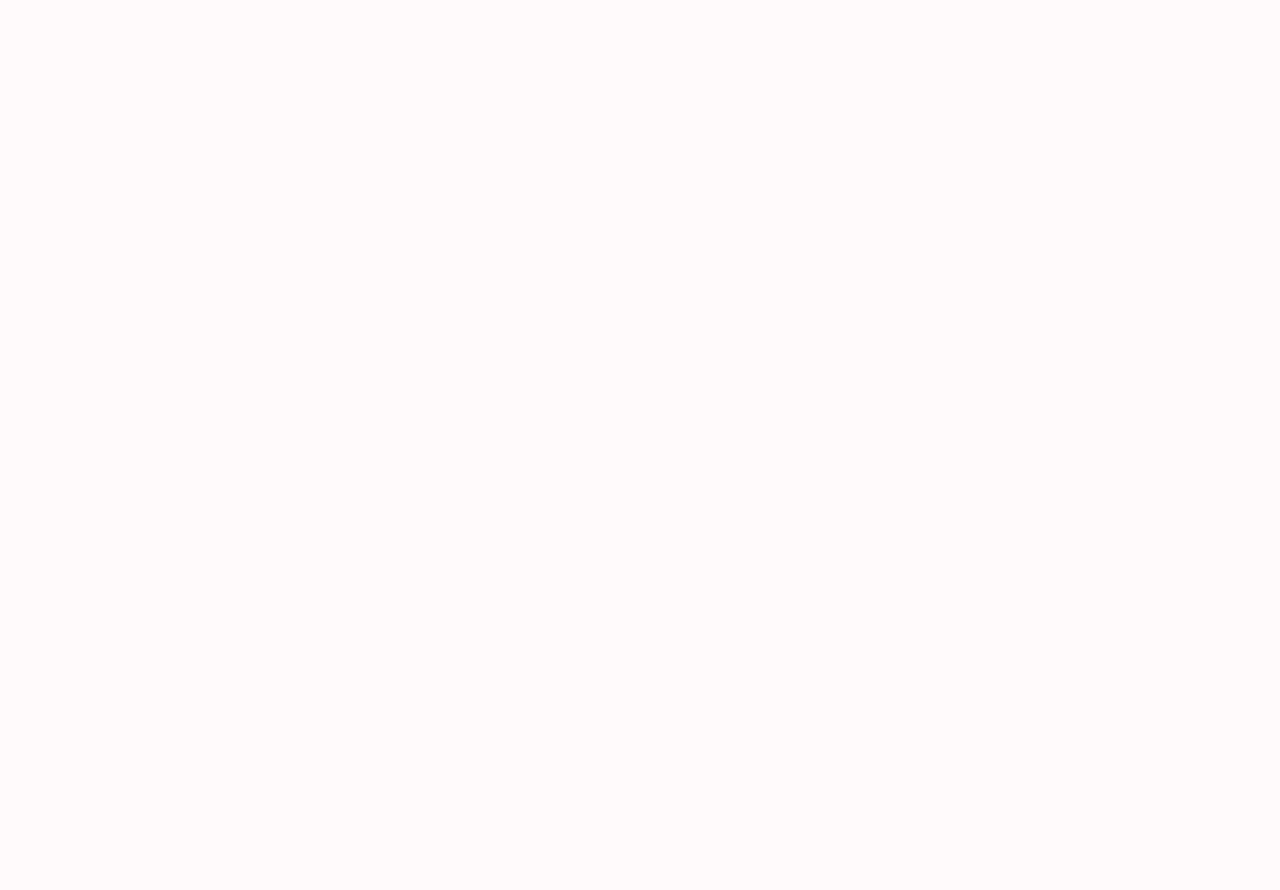
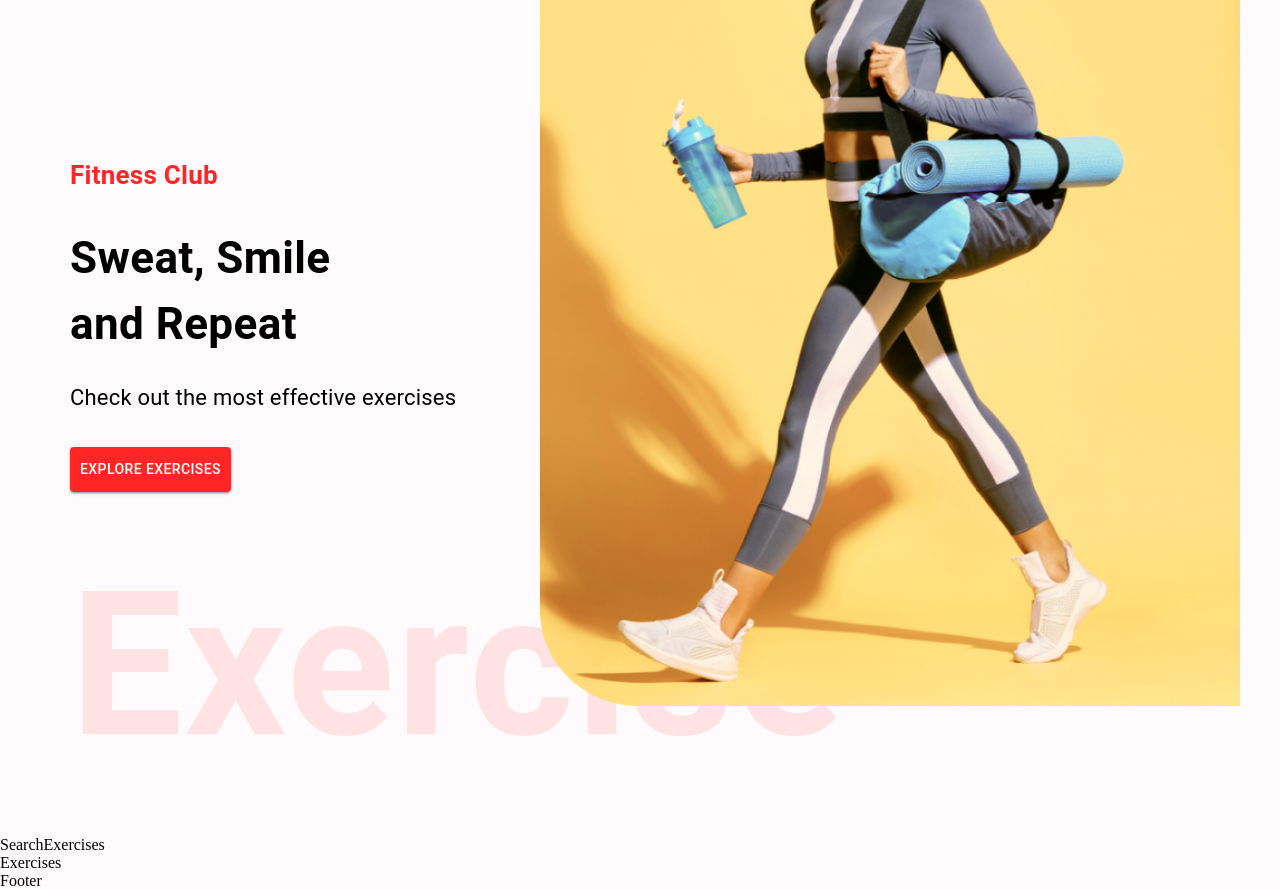
Before and after one commit to ZacheryMorgan/lift-laugh-love, a React (Create React App) app: page / in a window 1280 px wide. Shown: the part 160-1050 px from the top of the page. Before the commit the page ends 800 px from the top, so only its background shows below. Built offline with nearby package versions, Linux system fonts and the light colour scheme.

Commit message:
style HeroBanner

```diff
--- /dev/null
+++ b/src/components/Exercises.js
@@ -0,0 +1,7 @@
+import React from "react";
+
+const Exercises = () => {
+  return <div>Exercises</div>;
+};
+
+export default Exercises;
--- /dev/null
+++ b/src/components/HeroBanner.js
@@ -0,0 +1,66 @@
+import { Box, Stack, Typography, Button } from "@mui/material";
+
+import HeroBannerImage from "../assets/images/banner.png";
+
+const HeroBanner = () => {
+  return (
+    <Box
+      position="relative"
+      p="20px"
+      sx={{
+        mt: {
+          lg: "212px",
+          xs: "70px",
+        },
+        ml: {
+          sm: "50px",
+        },
+      }}
+    >
+      <Typography color="#FF2625" fontWeight="600" fontSize="26px">
+        Fitness Club
+      </Typography>
+      <Typography
+        fontWeight="700"
+        mb="23px"
+        mt="30px"
+        sx={{
+          fontSize: {
+            lg: "44px",
+            xs: "40px",
+          },
+        }}
+      >
+        Sweat, Smile <br /> and Repeat
+      </Typography>
+      <Typography fontSize="22px" lineHeight="35px" mb={4}>
+        Check out the most effective exercises
+      </Typography>
+      <Button
+        variant="contained"
+        color="error"
+        sx={{
+          backgroundColor: "#ff2625",
+          padding: "10px",
+        }}
+      >
+        Explore Exercises
+      </Button>
+      <Typography
+        fontWeight="600"
+        color="#ff2625"
+        fontSize="200px"
+        mt={3}
+        sx={{
+          opacity: 0.1,
+          display: { lg: "block", xs: "none" },
+        }}
+      >
+        Exercise
+      </Typography>
+      <img src={HeroBannerImage} alt="banner" className="hero-banner-img" />
+    </Box>
+  );
+};
+
+export default HeroBanner;
--- /dev/null
+++ b/src/components/SearchExercises.js
@@ -0,0 +1,7 @@
+import React from "react";
+
+const SearchExercises = () => {
+  return <div>SearchExercises</div>;
+};
+
+export default SearchExercises;
--- a/src/pages/Home.js
+++ b/src/pages/Home.js
@@ -1,7 +1,18 @@
-import React from "react";
+import React, { useState } from "react";
+import { Box } from "@mui/material";
+
+import HeroBanner from "../components/HeroBanner";
+import SearchExercises from "../components/SearchExercises";
+import Exercises from "../components/Exercises";
 
 const Home = () => {
-  return <div>Home</div>;
+  return (
+    <Box>
+      <HeroBanner />
+      <SearchExercises />
+      <Exercises />
+    </Box>
+  );
 };
 
 export default Home;
```
